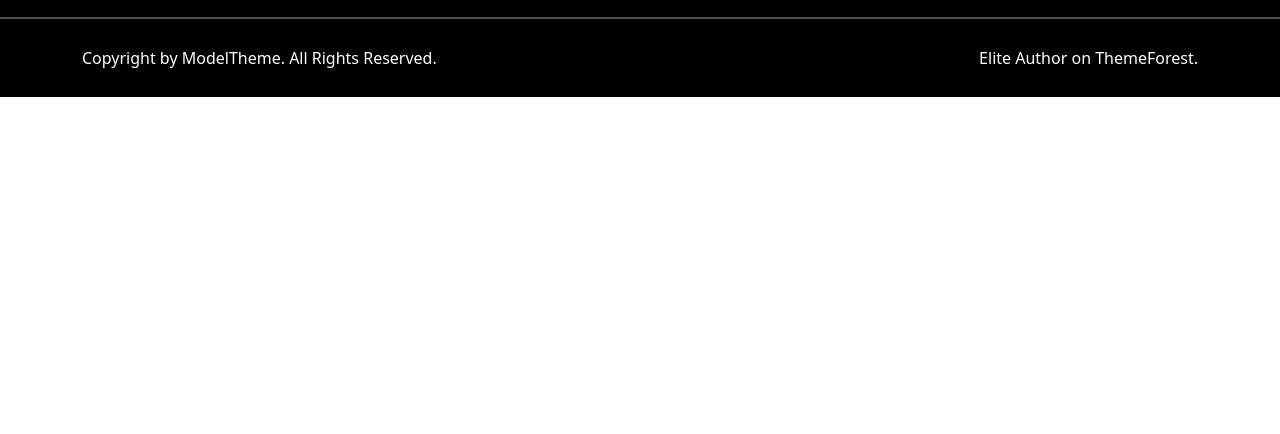
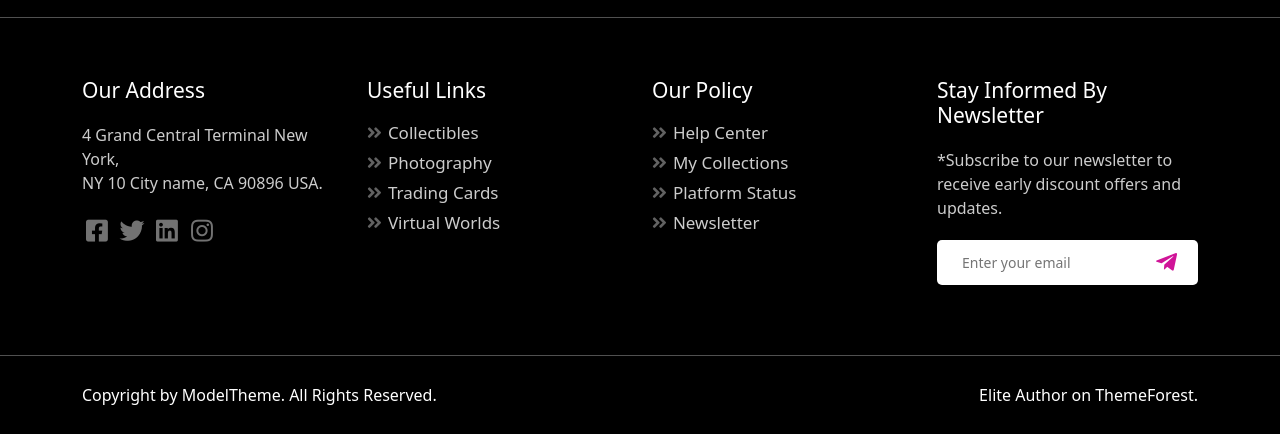
Before and after one commit to huytag/Enefti_Page_HTML, a plain HTML site: page index.html in a window 1280 px wide. Shown: the part 831-1265 px from the top of the page. Before the commit the page ends 928 px from the top, so only its background shows below. Drawn offline with Linux system fonts and the light colour scheme.

Commit message:
add footer container

```diff
--- a/assets/css/style.css
+++ b/assets/css/style.css
@@ -241,7 +241,13 @@
 }
 
 .entry-content .wpb_wrapper a.btn-discover-entry {
-  background-image: linear-gradient(to right, #647ECB,#D01498,#D01498,#647ECB);
+  background-image: linear-gradient(
+    to right,
+    #647ecb,
+    #d01498,
+    #d01498,
+    #647ecb
+  );
   font-size: 16px;
   color: rgb(255, 255, 255);
   padding: 15px 35px;
@@ -257,12 +263,10 @@
   background-size: 100% 300%;
 }
 
-
 /* start footer */
 .has-footer-widgets {
   background: #000000;
 }
-
 
 /* end footer */
 .has-footer-widgets .top-footer {
@@ -296,6 +300,114 @@
 
 .has-footer-widgets .footer-coppyright p.coppyright {
   text-align: right;
+}
+
+.has-footer-widgets .container-footer {
+  padding-top: 60px;
+  padding-bottom: 70px;
+}
+
+.has-footer-widgets .container-footer .widget-text h3 {
+  color: #fff;
+  font-size: 21px;
+  padding-bottom: 20px;
+  margin: 0;
+}
+
+.has-footer-widgets .container-footer .widget-text p {
+  color: #CCCCCC;
+  padding-bottom: 20px;
+  margin: 0;
+}
+
+.has-footer-widgets .container-footer .widget-text .social-media ul {
+  list-style: none;
+  display: flex;
+  justify-items: center;
+  padding: 0;
+  margin: 0;
+}
+
+.has-footer-widgets .container-footer .widget-text .social-media ul li {
+  margin-bottom: 3px;
+  width: 30px;
+  height: 30px;
+  line-height: 30px;
+  text-align: center;
+  margin-right: 5px;
+  font-size: 25px;
+  opacity: 0.9;
+  color: #7f7f7f;
+  cursor: pointer;
+}
+
+.has-footer-widgets .container-footer .widget-text .social-media ul li:hover {
+  opacity: 1;
+  color: #d01498;
+}
+
+.has-footer-widgets .container-footer .widget-text .menu-marketplace i {
+  color: #8c8c8c;
+  font-weight: 700;
+  margin-right: 6px;
+  opacity: 0.7;
+  background: transparent;
+}
+
+.has-footer-widgets .container-footer .widget-text .menu-marketplace ul {
+  list-style: none;
+  margin: 0;
+  padding: 0;
+}
+
+.has-footer-widgets .container-footer .widget-text .menu-marketplace ul li {
+  font-size: 17px;
+  font-weight: 400;
+  color: #CCCCCC;
+  line-height: 20px;
+  margin-bottom: 10px;
+}
+.has-footer-widgets .container-footer .widget-text .input-group {
+  position: relative;
+}
+
+.has-footer-widgets .container-footer .widget-text .input-group .input-email {
+  border: 0;
+  height: 45px;
+  font-weight: 400;
+  font-size: 14px;
+  outline: 0;
+  width: 100%;
+  background: #fff;
+  box-shadow: 0 0 25px rgb(0 0 0 / 10%);
+  color: #606060;
+  padding: 15px 25px;
+  border-radius: 5px;
+}
+
+.has-footer-widgets .container-footer .widget-text .input-group .btn-email {
+  position: absolute;
+  top: 5px;
+  padding: 5px;
+  border-radius: 35px;
+  right: 16px;
+  font-weight: 400;
+  display: block;
+  border: none;
+  outline: 0;
+  color: transparent;
+  background: #fff;
+  transition: 0.3s;
+  box-shadow: none;
+}
+
+.has-footer-widgets .container-footer .widget-text .input-group .btn-email i {
+  color: #D01498;
+  font-size: 24px;
+}
+
+.has-footer-widgets .container-footer .widget-text .input-group .btn-email i:hover {
+  color: #000000;
 }
 
 /* media screen */
@@ -335,6 +447,12 @@
   .has-footer-widgets .footer-coppyright p.coppyright {
     display: none;
   }
+  .has-footer-widgets .container-footer .widget-text {
+    padding-bottom: 15px;
+  }
+  .has-footer-widgets .container-footer .widget-text h3 {
+    padding-bottom: 20px;
+  }
 }
 @media only screen and (max-width: 576px) {
 }
--- a/index.html
+++ b/index.html
@@ -146,7 +146,6 @@
     </div>
     <!-- end banner -->
 
-
     <!-- start footer -->
     <footer class="has-footer-widgets pdt--50">
       <!-- start top footer  -->
@@ -154,22 +153,22 @@
         <div class="container">
           <div class="slick-list-top-header">
             <div class="item">
-              <img src="./assets/images/logo/Main-Client1.png">
+              <img src="./assets/images/logo/Main-Client1.png" />
             </div>
             <div class="item">
-              <img src="./assets/images/logo/Main-Client6.png">
+              <img src="./assets/images/logo/Main-Client6.png" />
             </div>
             <div class="item">
-              <img src="./assets/images/logo/Main-Client4.png">
+              <img src="./assets/images/logo/Main-Client4.png" />
             </div>
             <div class="item">
-              <img src="./assets/images/logo/Main-Client3.png">
+              <img src="./assets/images/logo/Main-Client3.png" />
             </div>
             <div class="item">
-              <img src="./assets/images/logo/Main-Client2.png">
+              <img src="./assets/images/logo/Main-Client2.png" />
             </div>
             <div class="item">
-              <img src="./assets/images/logo/Main-Client1.png">
+              <img src="./assets/images/logo/Main-Client1.png" />
             </div>
           </div>
         </div>
@@ -178,13 +177,82 @@
       <!-- start container-footer  -->
       <div class="container-footer">
         <div class="container">
+          <div class="row">
+            <div class="col-md-3 col-sm-12 col-12">
+              <div class="widget-text">
+                <h3>Our Address</h3>
+                <p>
+                  4 Grand Central Terminal New York, <br />
+                  NY 10 City name, CA 90896 USA.
+                </p>
+                <div class="social-media">
+                  <ul>
+                    <li><i class="fab fa-facebook-square"></i></li>
+                    <li><i class="fab fa-twitter"></i></li>
+                    <li><i class="fab fa-linkedin"></i></li>
+                    <li><i class="fab fa-instagram"></i></li>
+                  </ul>
+                </div>
+              </div>
+            </div>
+            <div class="col-md-3 col-sm-12 col-12">
+              <div class="widget-text">
+                <h3>Useful Links</h3>
+                <div class="menu-marketplace">
+                  <ul>
+                    <li>
+                      <i class="fas fa-angle-double-right"></i>Collectibles
+                    </li>
+                    <li>
+                      <i class="fas fa-angle-double-right"></i>Photography
+                    </li>
+                    <li>
+                      <i class="fas fa-angle-double-right"></i>Trading Cards
+                    </li>
+                    <li>
+                      <i class="fas fa-angle-double-right"></i>Virtual Worlds
+                    </li>
+                  </ul>
+                </div>
+              </div>
+            </div>
+            <div class="col-md-3 col-sm-12 col-12">
+              <div class="widget-text">
+                <h3>Our Policy</h3>
+                <div class="menu-marketplace">
+                  <ul>
+                    <li>
+                      <i class="fas fa-angle-double-right"></i>Help Center
+                    </li>
+                    <li>
+                      <i class="fas fa-angle-double-right"></i>My Collections
+                    </li>
+                    <li>
+                      <i class="fas fa-angle-double-right"></i>Platform Status
+                    </li>
+                    <li><i class="fas fa-angle-double-right"></i>Newsletter</li>
+                  </ul>
+                </div>
+              </div>
+            </div>
+            <div class="col-md-3 col-sm-12 col-12">
+              <div class="widget-text">
+                <h3>Stay Informed By Newsletter</h3>
+                <p>*Subscribe to our newsletter to receive early discount offers and updates.</p>
+                <div class="input-group">
+                  <input class="input-email" placeholder="Enter your email">
+                  <button class="btn-email"><i class="fab fa-telegram-plane"></i></button>
+                </div>
+              </div>
+            </div>
+          </div>
         </div>
       </div>
       <!-- end container-footer  -->
       <!-- start footer-coppyright  -->
       <div class="footer-coppyright">
         <div class="container">
-          <div class=" row">
+          <div class="row">
             <div class="col-md-6 col-sm-12 col-12">
               <p>Copyright by ModelTheme. All Rights Reserved.</p>
             </div>
```
